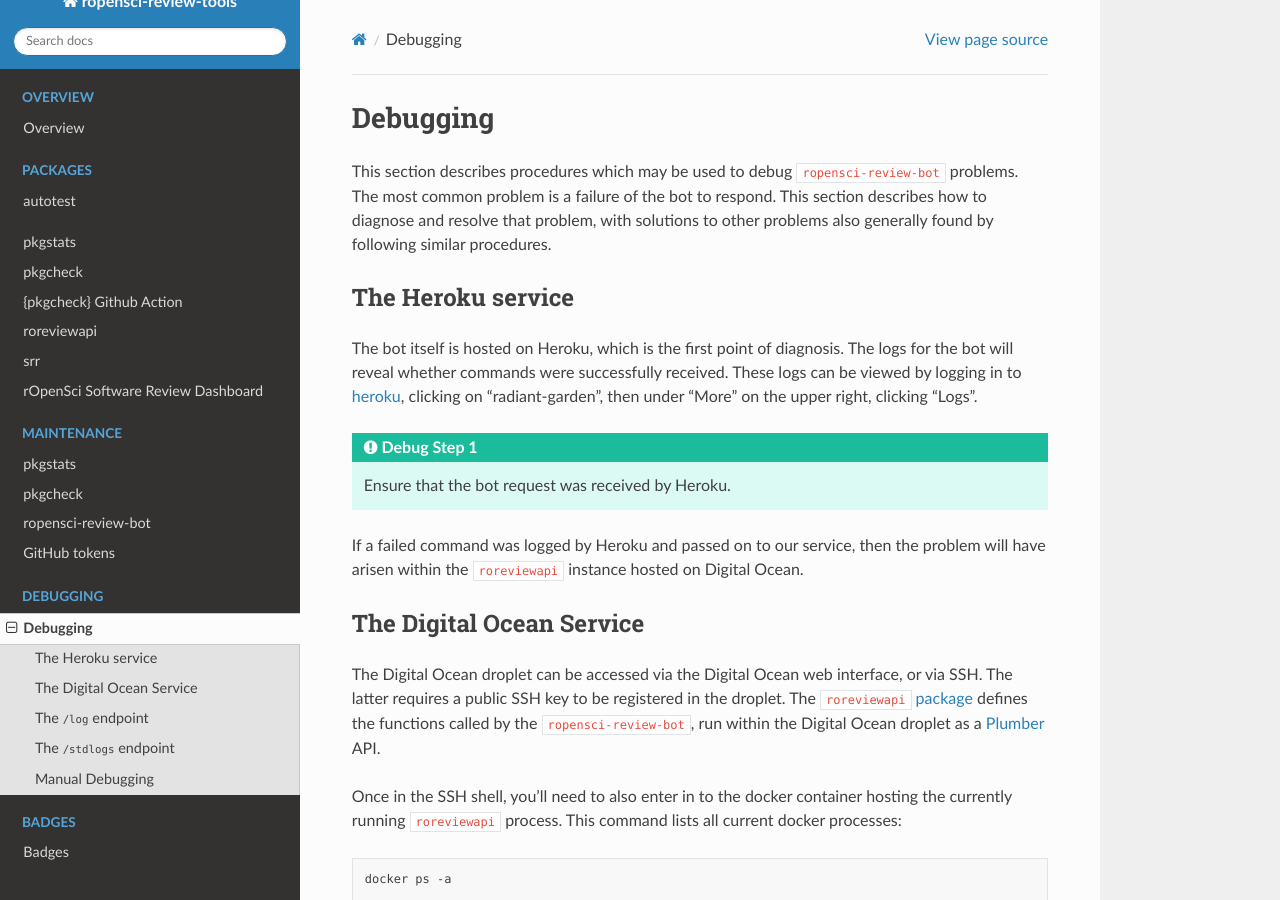
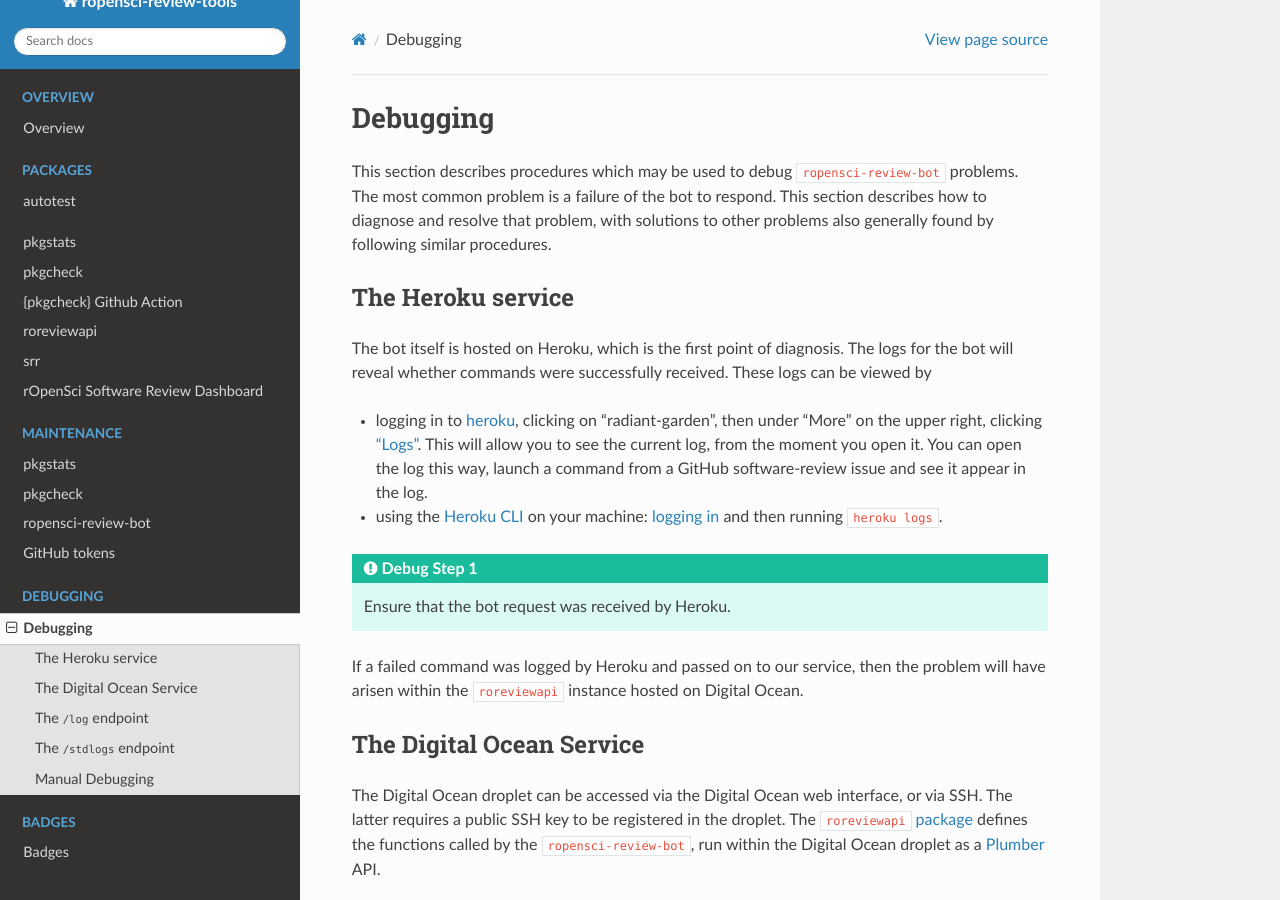
Before and after one commit to ropensci-review-tools/ropensci-review-tools, a Sphinx documentation site: the page built from docs/debugging/debugging.md, in a window 1280 px wide and 900 px high. Built offline with Sphinx 7.4.7 and the Read the Docs theme 2.0.0, drawn with Linux system fonts in a browser that asks for light colours; pages that are not in the unit, such as notebooks, are missing from menus.

Commit message:
Update docs/debugging/debugging.md
Co-authored-by: Maëlle Salmon <maelle.salmon@yahoo.se>

```diff
--- a/docs/debugging/debugging.md
+++ b/docs/debugging/debugging.md
@@ -8,7 +8,11 @@ This section describes how to diagnose and resolve that problem, with solutions
 
 The bot itself is hosted on Heroku, which is the first point of diagnosis.
 The logs for the bot will reveal whether commands were successfully received.
-These logs can be viewed by logging in to [heroku](https://heroku.com), clicking on "radiant-garden", then under "More" on the upper right, clicking "Logs".
+These logs can be viewed by
+
+- logging in to [heroku](https://heroku.com), clicking on "radiant-garden", then under "More" on the upper right, clicking ["Logs"](https://devcenter.heroku.com/articles/logging#view-logs-with-the-heroku-dashboard). This will allow you to see the current log, from the moment you open it. You can open the log this way, launch a command from a GitHub software-review issue and see it appear in the log.
+
+- using the [Heroku CLI](https://devcenter.heroku.com/articles/heroku-cli) on your machine: [logging in](https://devcenter.heroku.com/articles/heroku-cli#get-started-with-the-heroku-cli) and then running [`heroku logs`](https://devcenter.heroku.com/articles/logging#view-logs-with-the-heroku-cli).
 
 :::{admonition} Debug Step 1
 :class: tip
```
